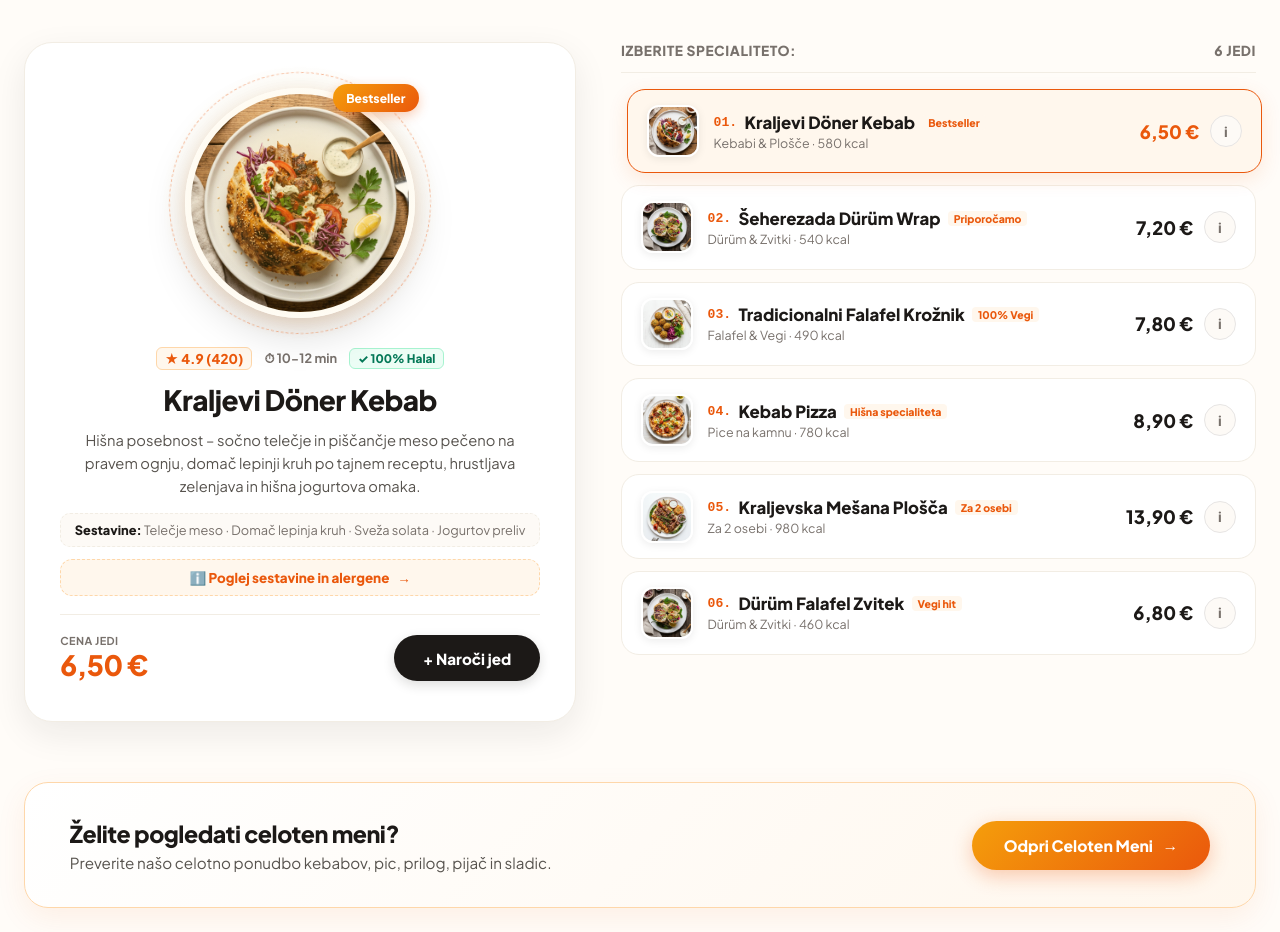
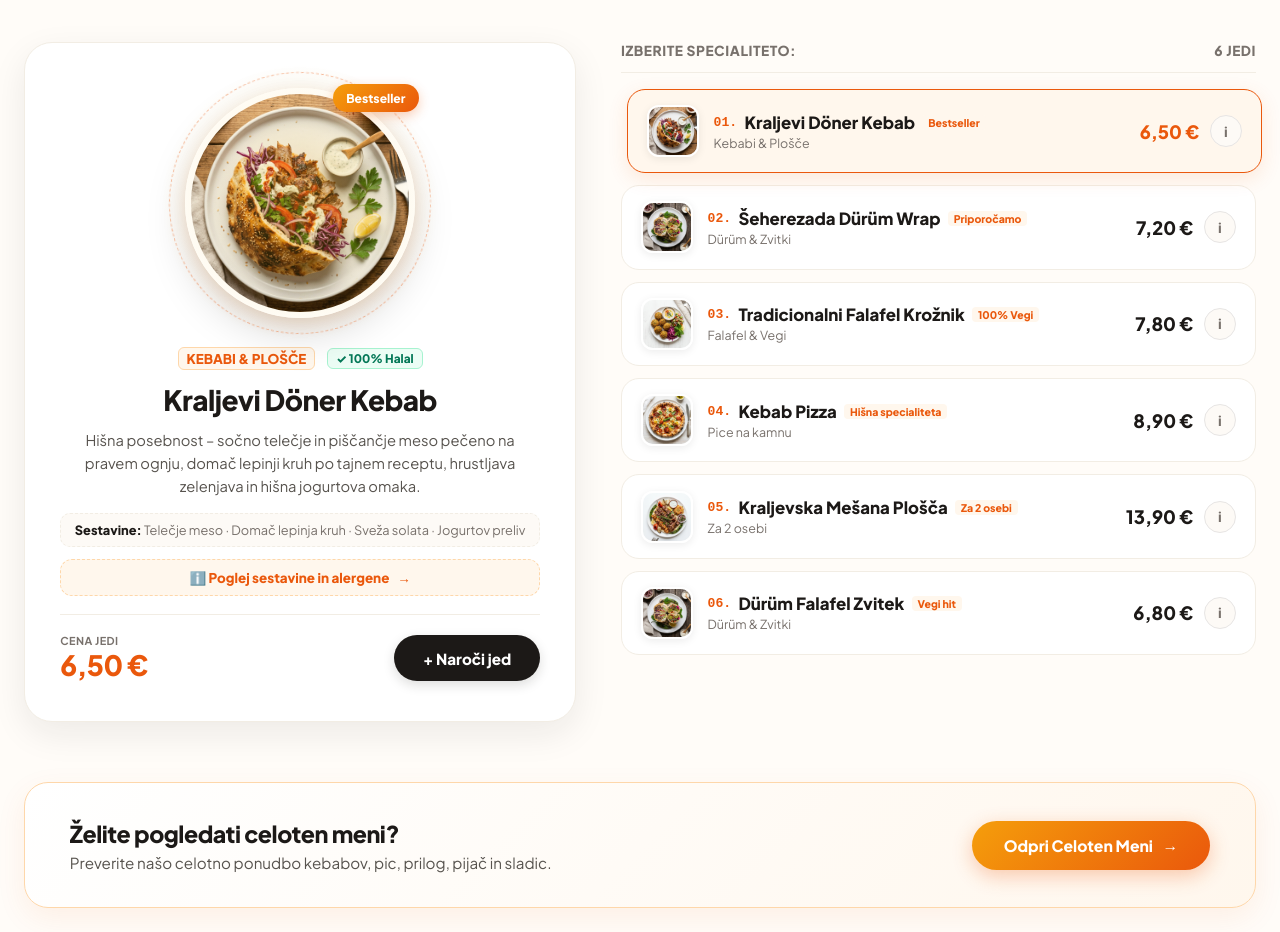
Before and after one commit to emrahponjevic1/probni-diizajn, a Next.js app: page / in a window 1280 px wide. Shown: the part 1200-2132 px from the top of the page. Built offline with nearby package versions, Linux system fonts and the light colour scheme.

Commit message:
clean: remove ratings, preparation time, weight and calorie tags from all dishes and popup modal per user request

```diff
--- a/src/components/PopularPicks.module.css
+++ b/src/components/PopularPicks.module.css
@@ -307,7 +307,7 @@
   gap: 0.75rem;
 }
 
-.v1RatingBadge {
+.v1CategoryBadge {
   font-size: 0.84rem;
   font-weight: 800;
   color: #ea580c;
@@ -315,12 +315,7 @@
   border: 1px solid #fed7aa;
   padding: 2px 8px;
   border-radius: 6px;
-}
-
-.v1TimeBadge {
-  font-size: 0.8rem;
-  font-weight: 700;
-  color: #78716c;
+  text-transform: uppercase;
 }
 
 .v1HalalBadge {
@@ -901,6 +896,16 @@
   left: 14px;
   display: flex;
   gap: 0.5rem;
+}
+
+.v3HalalTag {
+  background: rgba(16, 185, 129, 0.9);
+  backdrop-filter: blur(8px);
+  color: #ffffff;
+  font-size: 0.78rem;
+  font-weight: 800;
+  padding: 4px 10px;
+  border-radius: 99px;
 }
 
 .v3RatingTag {
--- a/src/components/PopularPicks.tsx
+++ b/src/components/PopularPicks.tsx
@@ -10,11 +10,6 @@ interface Dish {
   category: string;
   price: string;
   oldPrice?: string;
-  rating: number;
-  reviewsCount: number;
-  time: string;
-  calories: string;
-  weight: string;
   badge?: string;
   badgeType?: "bestseller" | "recommended" | "vegi" | "special" | "platter";
   description: string;
@@ -47,11 +42,6 @@ export default function PopularPicks() {
       title: "Kraljevi Döner Kebab",
       category: "Kebabi & Plošče",
       price: "6,50 €",
-      rating: 4.9,
-      reviewsCount: 420,
-      time: "10-12 min",
-      calories: "580 kcal",
-      weight: "380 g",
       badge: "Bestseller",
       badgeType: "bestseller",
       description:
@@ -72,11 +62,6 @@ export default function PopularPicks() {
       title: "Šeherezada Dürüm Wrap",
       category: "Dürüm & Zvitki",
       price: "7,20 €",
-      rating: 4.9,
-      reviewsCount: 318,
-      time: "8-10 min",
-      calories: "540 kcal",
-      weight: "350 g",
       badge: "Priporočamo",
       badgeType: "recommended",
       description:
@@ -97,11 +82,6 @@ export default function PopularPicks() {
       title: "Tradicionalni Falafel Krožnik",
       category: "Falafel & Vegi",
       price: "7,80 €",
-      rating: 4.8,
-      reviewsCount: 265,
-      time: "12-15 min",
-      calories: "490 kcal",
-      weight: "420 g",
       badge: "100% Vegi",
       badgeType: "vegi",
       description:
@@ -123,11 +103,6 @@ export default function PopularPicks() {
       category: "Pice na kamnu",
       price: "8,90 €",
       oldPrice: "9,90 €",
-      rating: 4.9,
-      reviewsCount: 190,
-      time: "15 min",
-      calories: "780 kcal",
-      weight: "520 g",
       badge: "Hišna specialiteta",
       badgeType: "special",
       description:
@@ -150,11 +125,6 @@ export default function PopularPicks() {
       title: "Kraljevska Mešana Plošča",
       category: "Za 2 osebi",
       price: "13,90 €",
-      rating: 5.0,
-      reviewsCount: 512,
-      time: "15-18 min",
-      calories: "980 kcal",
-      weight: "750 g",
       badge: "Za 2 osebi",
       badgeType: "platter",
       description:
@@ -176,11 +146,6 @@ export default function PopularPicks() {
       title: "Dürüm Falafel Zvitek",
       category: "Dürüm & Zvitki",
       price: "6,80 €",
-      rating: 4.8,
-      reviewsCount: 140,
-      time: "8-10 min",
-      calories: "460 kcal",
-      weight: "320 g",
       badge: "Vegi hit",
       badgeType: "vegi",
       description:
@@ -307,8 +272,7 @@ export default function PopularPicks() {
 
                 <div className={styles.v1CardInfo}>
                   <div className={styles.v1MetaBadgesRow}>
-                    <span className={styles.v1RatingBadge}>★ {selectedDish.rating} ({selectedDish.reviewsCount})</span>
-                    <span className={styles.v1TimeBadge}>⏱ {selectedDish.time}</span>
+                    <span className={styles.v1CategoryBadge}>{selectedDish.category}</span>
                     <span className={styles.v1HalalBadge}>✓ 100% Halal</span>
                   </div>
 
@@ -376,7 +340,7 @@ export default function PopularPicks() {
                           <h4 className={styles.v1ItemTitle}>{dish.title}</h4>
                           {dish.badge && <span className={styles.v1MiniBadge}>{dish.badge}</span>}
                         </div>
-                        <span className={styles.v1ItemCategory}>{dish.category} · {dish.calories}</span>
+                        <span className={styles.v1ItemCategory}>{dish.category}</span>
                       </div>
                     </div>
 
@@ -428,10 +392,9 @@ export default function PopularPicks() {
 
                 <div className={styles.v2Content}>
                   <div className={styles.v2PillsRow}>
-                    <span className={styles.v2DarkPill}>★ {selectedDish.rating}</span>
-                    <span className={styles.v2DarkPill}>⏱ {selectedDish.time}</span>
-                    <span className={styles.v2DarkPill}>⚖️ {selectedDish.weight}</span>
-                    <span className={styles.v2DarkPill}>🔥 {selectedDish.calories}</span>
+                    <span className={styles.v2DarkPill}>{selectedDish.category}</span>
+                    <span className={styles.v2DarkPill}>✓ 100% Halal</span>
+                    <span className={styles.v2DarkPill}>🔥 Sveže na ognju</span>
                   </div>
 
                   <h3 className={styles.v2Title}>{selectedDish.title}</h3>
@@ -546,8 +509,7 @@ export default function PopularPicks() {
                     className={styles.v3PanoramaImage}
                   />
                   <div className={styles.v3PanoramaBadges}>
-                    <span className={styles.v3RatingTag}>★ {selectedDish.rating}</span>
-                    <span className={styles.v3TimeTag}>⏱ {selectedDish.time}</span>
+                    <span className={styles.v3HalalTag}>✓ 100% Halal</span>
                   </div>
                 </div>
 
@@ -557,8 +519,8 @@ export default function PopularPicks() {
 
                   <div className={styles.v3DetailRow}>
                     <div><strong>Kategorija:</strong> {selectedDish.category}</div>
-                    <div><strong>Kalorije:</strong> {selectedDish.calories}</div>
                     <div><strong>Priprava:</strong> Sveže na ognju</div>
+                    <div><strong>Kakovost:</strong> 100% Halal</div>
                   </div>
 
                   <button
@@ -737,10 +699,8 @@ export default function PopularPicks() {
                 <div className={styles.modalTitleMeta}>
                   <h3 className={styles.modalDishTitle}>{modalDish.title}</h3>
                   <div className={styles.modalQuickBadges}>
-                    <span>★ {modalDish.rating} ({modalDish.reviewsCount} ocen)</span>
-                    <span>⏱ {modalDish.time}</span>
-                    <span>⚖️ {modalDish.weight}</span>
-                    <span>🔥 {modalDish.calories}</span>
+                    <span className={styles.modalCategoryBadge}>{modalDish.category}</span>
+                    <span className={styles.modalHalalBadge}>✓ 100% Halal</span>
                   </div>
                   <div className={styles.modalPriceText}>{modalDish.price}</div>
                 </div>
```
